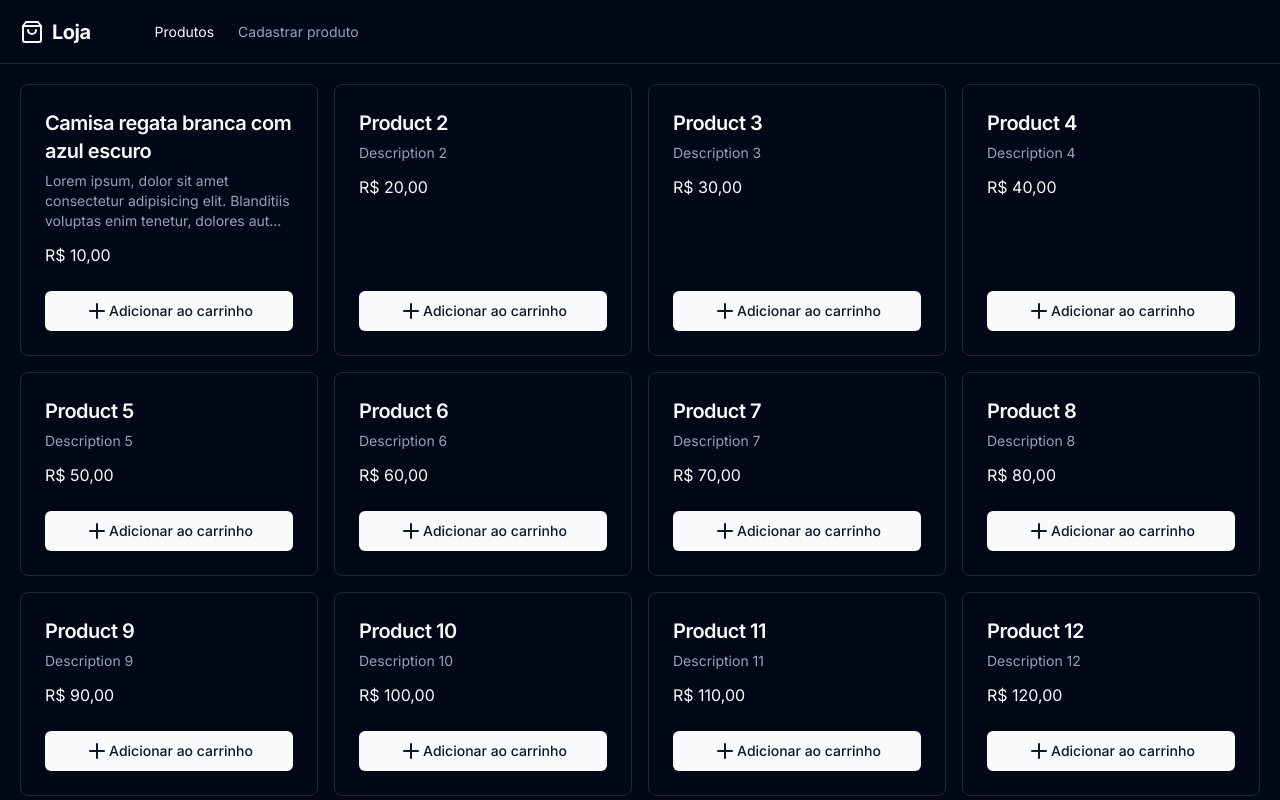
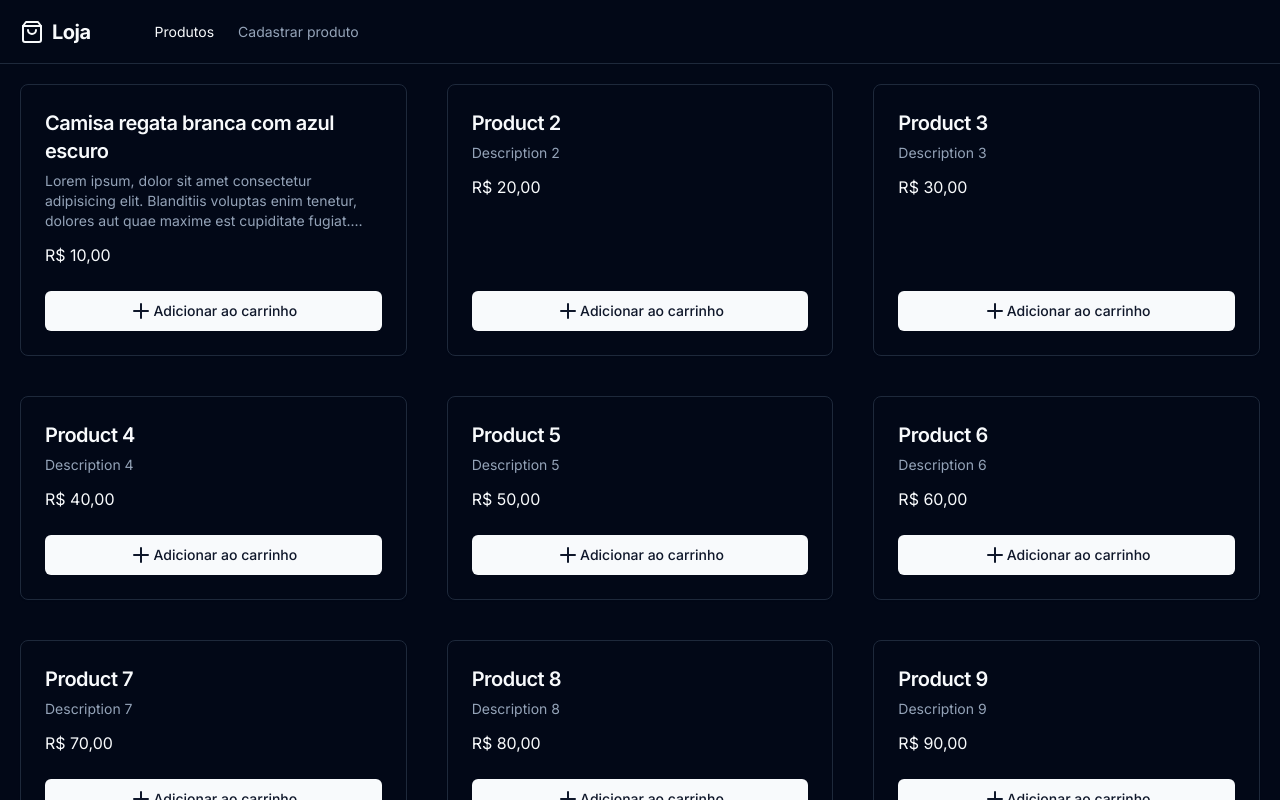
Before and after one commit to MarceloDCastro/desafio-loja-de-produtos, a Next.js app: page / in a window 1280 px wide. Shown: the top 800 px of the page. Built offline with nearby package versions, Linux system fonts and the light colour scheme.

Commit message:
fix: product list styling

```diff
--- a/src/app/(app)/page.tsx
+++ b/src/app/(app)/page.tsx
@@ -109,7 +109,7 @@ const products: Product[] = [
 
 export default function Home() {
   return (
-    <div className="p-5 grid grid-cols-12 gap-4">
+    <div className="p-5 grid grid-cols-12 gap-10">
       {products.map((product) => (
         <ProductCard key={product.id} product={product} />
       ))}
--- a/src/components/product-card.tsx
+++ b/src/components/product-card.tsx
@@ -21,7 +21,7 @@ export function ProductCard({ product }: ProductCardProps) {
   })
 
   return (
-    <Card className="col-span-12 sm:col-span-6 md:col-span-4 lg:col-span-3 2xl:col-span-2 h-full flex flex-col">
+    <Card className="col-span-12 sm:col-span-6 lg:col-span-4 h-full flex flex-col">
       <CardHeader className="pb-3">
         <CardTitle className="max-h-[60px] custom-ellipsis text-xl">
           {product.name}
```
